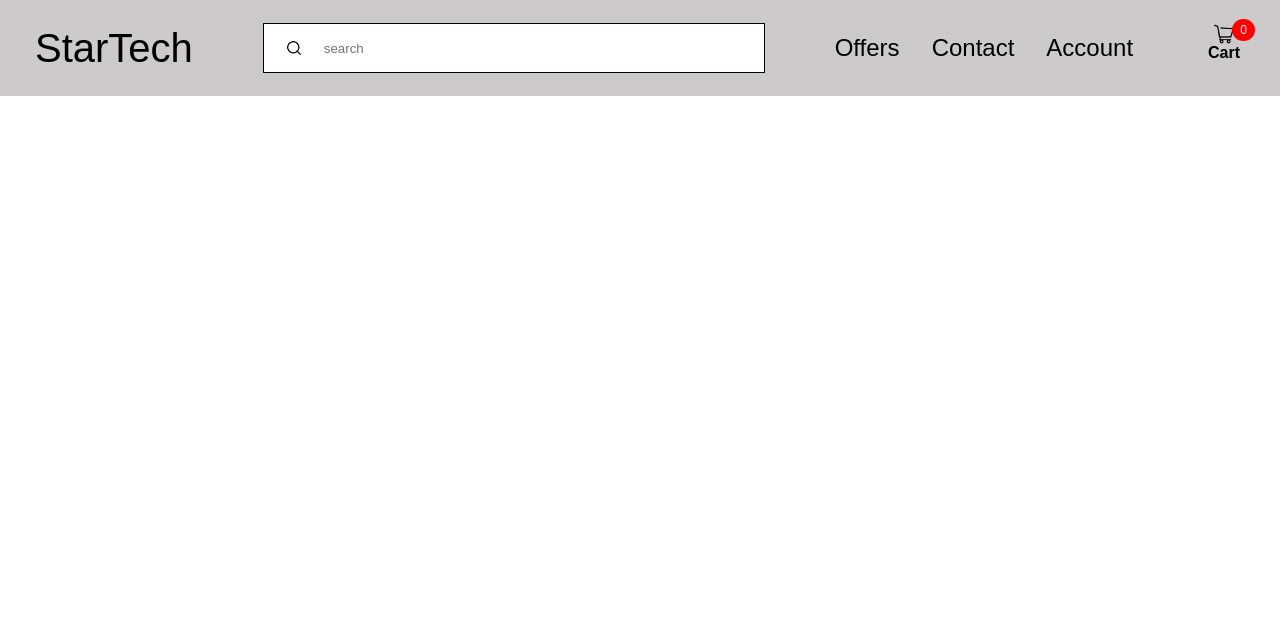
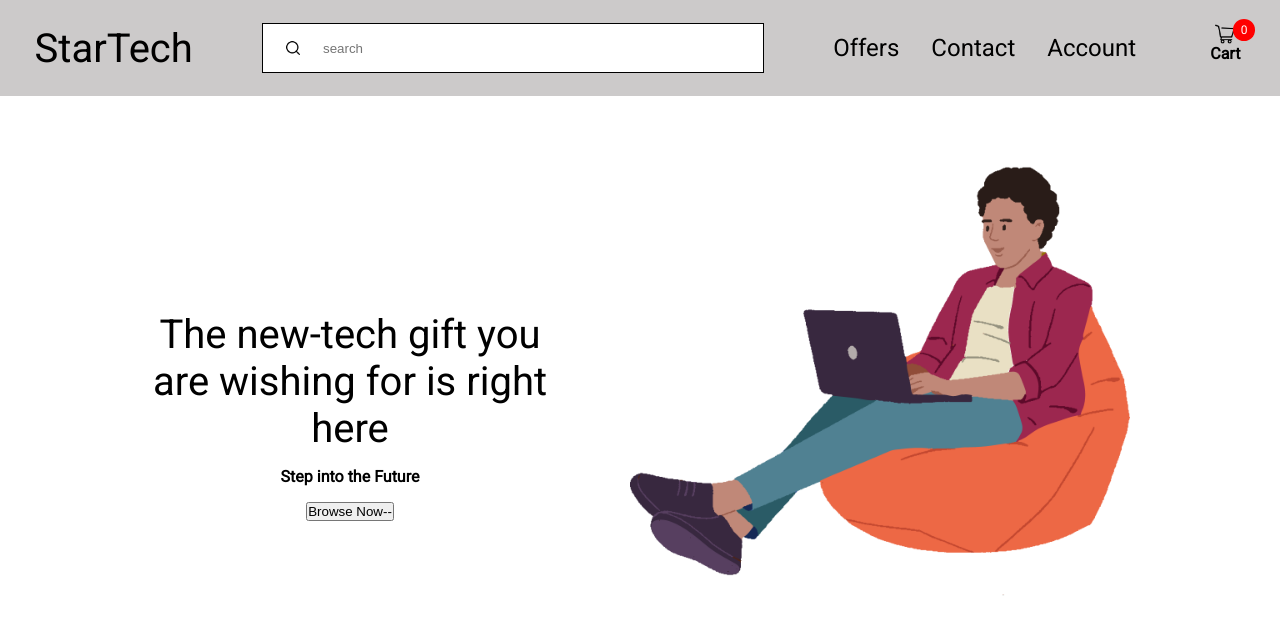
Before and after one commit to saifu-r/ElectronicShop-vue, a Vue app: page /homepage in a window 1280 px wide. Shown: the top 634 px of the page. Built offline with nearby package versions, Linux system fonts and the light colour scheme.

Commit message:
homepage added

```diff
--- a/src/App.vue
+++ b/src/App.vue
@@ -1,5 +1,6 @@
 <template>
   <the-header></the-header>
+  <router-view></router-view>
 
 </template>
 
@@ -13,13 +14,14 @@ export default defineComponent({
 </script>
 
 <style>
+@import url('https://fonts.googleapis.com/css2?family=Roboto&display=swap');
 *{
   margin: 0;
   padding: 0;
 
 }
 body{
-  font-family: 'League Spartan', sans-serif;
+  font-family: 'Roboto', sans-serif;
 }
 
 html{
--- /dev/null
+++ b/src/pages/HomePage.vue
@@ -0,0 +1,49 @@
+<template>
+  <div class="home">
+    <div class="section__text">
+      <div class="section__text__title">
+        <h1>The new-tech gift you are wishing for is right here</h1>
+      </div>
+      <div class="section__text__para">
+        <p>Step into the Future</p>
+      </div>
+      <div class="section__text__action">
+        <button>Browse Now--</button>
+      </div>
+    </div>
+    <div class="section__image">
+      <img src="../assets/introimg.png" alt="introimg" />
+    </div>
+  </div>
+</template>
+
+<style scoped>
+
+.home {
+  display: flex;
+  justify-content: center;
+  gap: 5rem;
+  height: 80vh;
+  background-color: white;
+}
+
+.section__text {
+  align-self: center;
+  text-align: center;
+  width: 25rem;
+}
+.section__text__title h1{
+    font-weight: 200;
+    font-size: 2.5rem;
+
+}
+.section__text__para {
+  font-weight: 600;
+  font-size: 1rem;
+  margin: 15px;
+}
+
+.section__image img {
+  height: 500px;
+}
+</style>
--- a/src/router/index.ts
+++ b/src/router/index.ts
@@ -1,9 +1,13 @@
 import { createRouter, createWebHistory } from 'vue-router'
+import HomePage from '../pages/HomePage.vue'
 
 
 const router = createRouter({
   history: createWebHistory(),
-  routes: []
+  routes: [
+    {path: '/', redirect: '/homepage'},
+    {path: '/homepage', component: HomePage}
+  ]
 })
 
 export default router
```
Also changed, not shown: src/assets/introimg.png (added).
